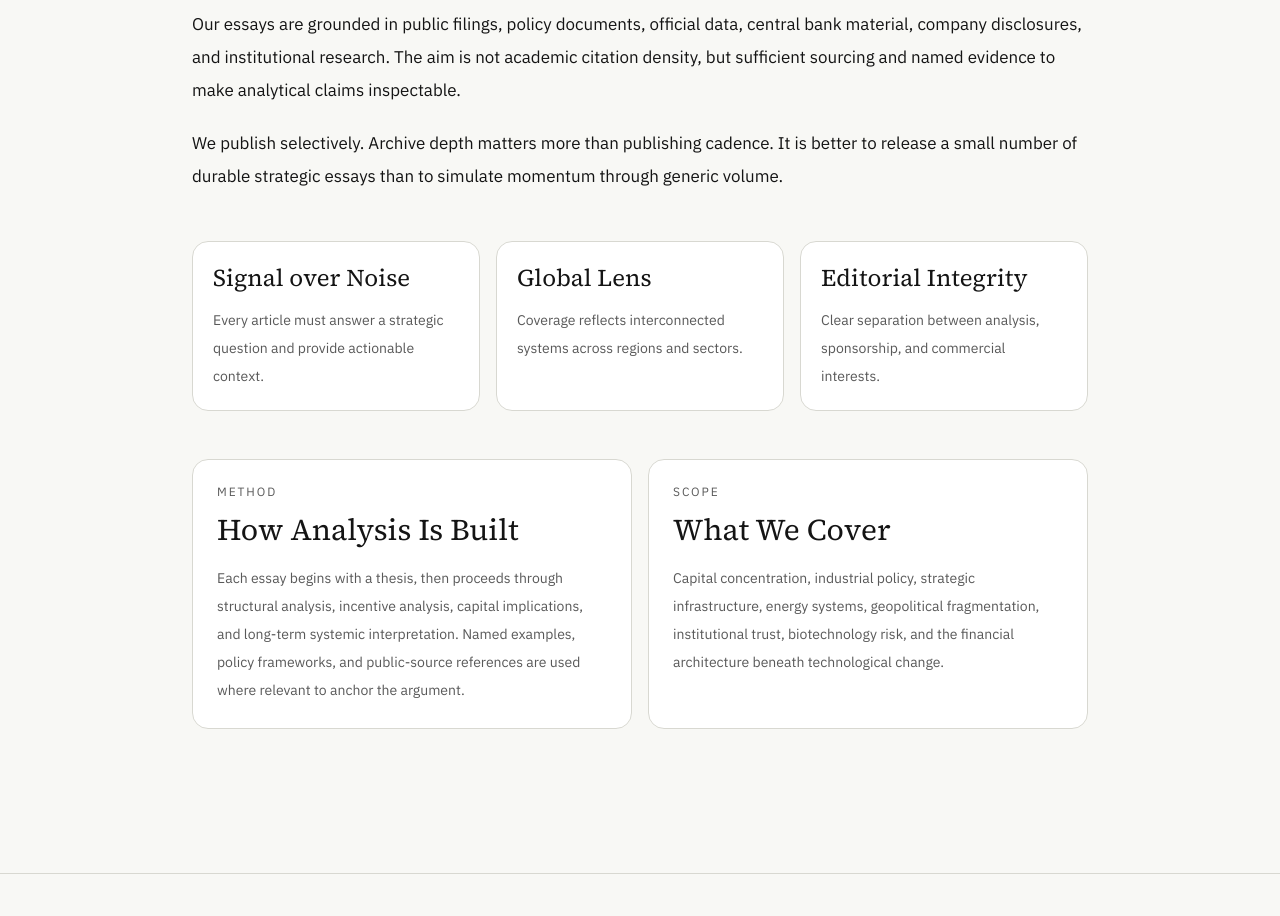
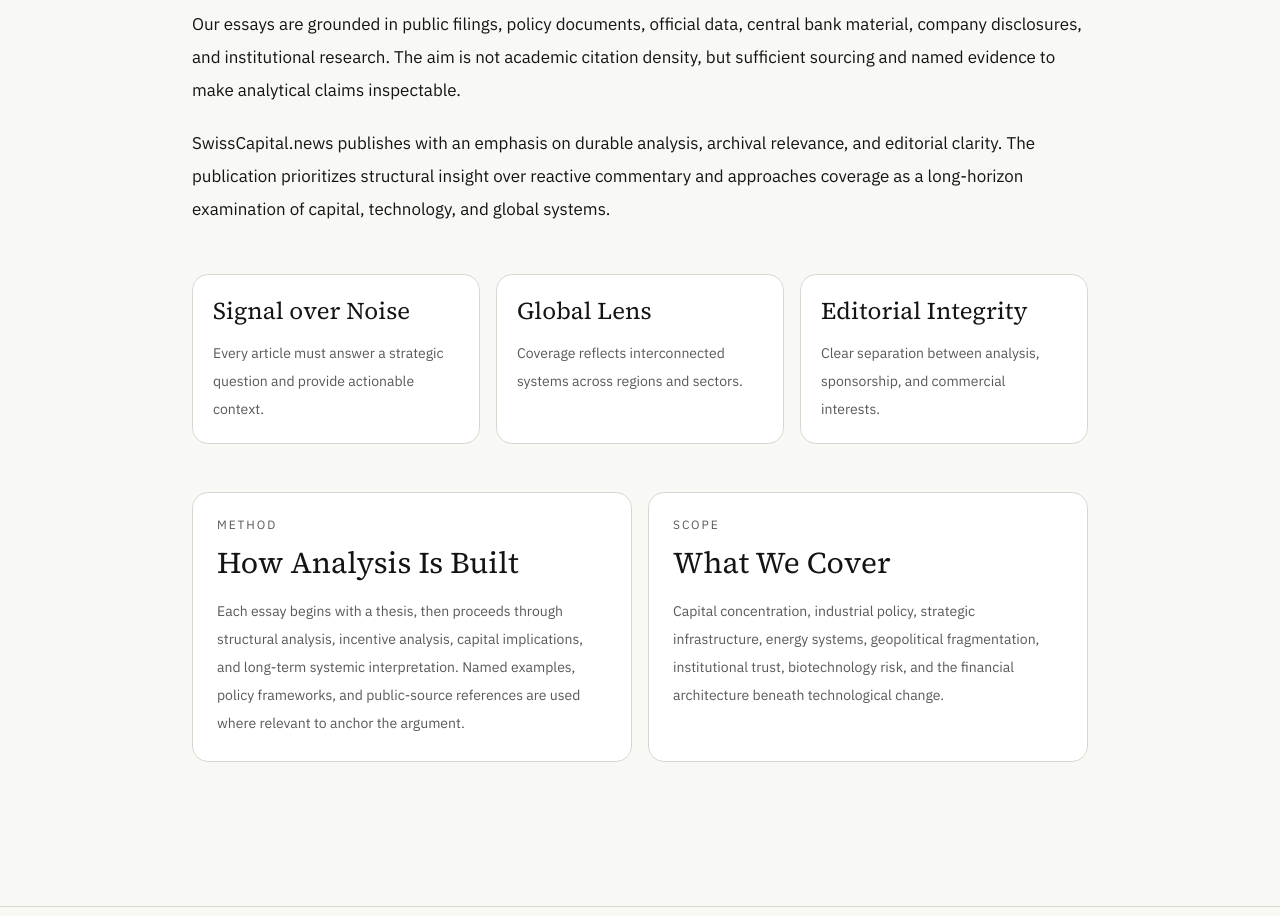
Before and after one commit to RubenDuijn/SwissCapital.news, a Next.js app: page /about in a window 1280 px wide. Shown: the part 800-1716 px from the top of the page. Built offline with nearby package versions, Linux system fonts and the light colour scheme.

Commit message:
Separate editorial doctrine from published content

```diff
--- a/src/app/about/page.tsx
+++ b/src/app/about/page.tsx
@@ -33,7 +33,7 @@ export default function AboutPage() {
           Our essays are grounded in public filings, policy documents, official data, central bank material, company disclosures, and institutional research. The aim is not academic citation density, but sufficient sourcing and named evidence to make analytical claims inspectable.
         </p>
         <p>
-          We publish selectively. Archive depth matters more than publishing cadence. It is better to release a small number of durable strategic essays than to simulate momentum through generic volume.
+          SwissCapital.news publishes with an emphasis on durable analysis, archival relevance, and editorial clarity. The publication prioritizes structural insight over reactive commentary and approaches coverage as a long-horizon examination of capital, technology, and global systems.
         </p>
       </section>
 
```
Also changed, not shown: 1 other file (tests, documents, lock files or other folders).
